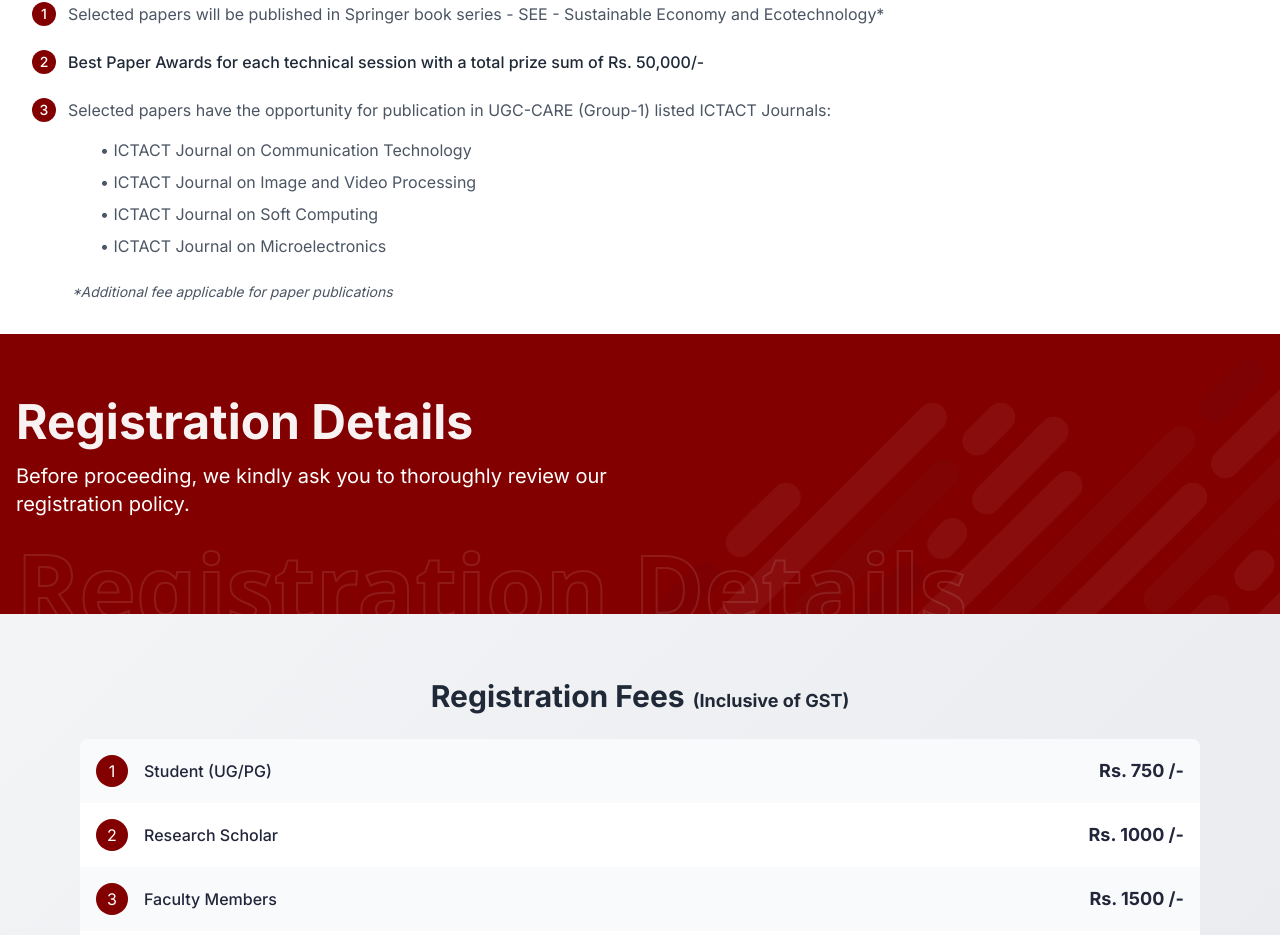
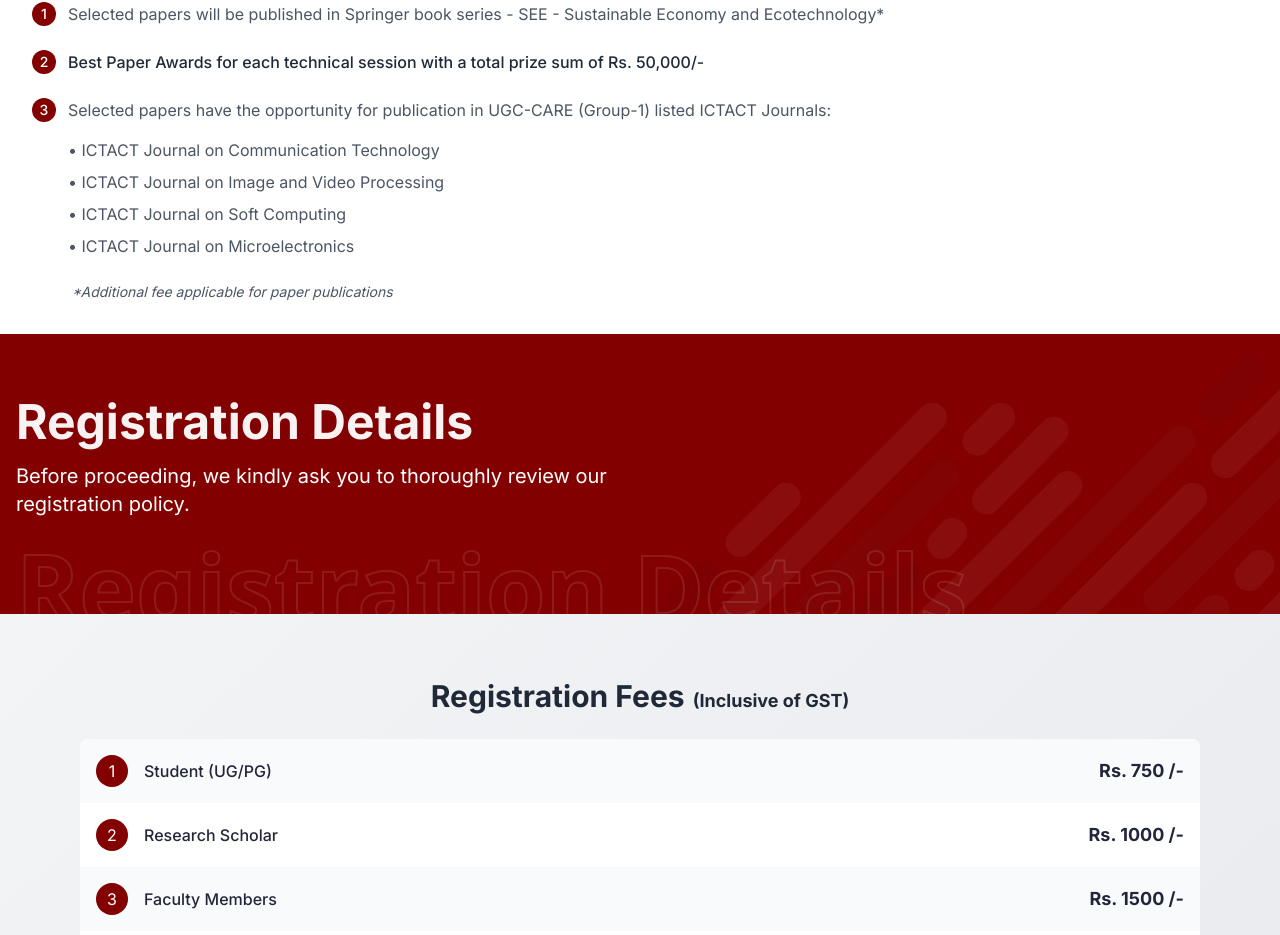
Before and after one commit to kmrsanthosh/TCEResearchConclave, a Next.js app: page / in a window 1280 px wide. Shown: the part 6436-7371 px from the top of the page. Built offline with nearby package versions, Linux system fonts and the light colour scheme.

Commit message:
Remove left margin from publication list in AuthorGuidelines component

```diff
--- a/components/Home/AuthorGuidelines.tsx
+++ b/components/Home/AuthorGuidelines.tsx
@@ -245,7 +245,7 @@ const AuthorGuidelines = () => {
             </span>
             <div className="space-y-4">
               <p className="text-gray-600">{publication[2]}</p>
-              <ul className="ml-8 space-y-2">
+              <ul className="space-y-2">
                 {publicationUGC.map((journal: string, idx: number) => (
                   <motion.li
                     key={idx}
```
